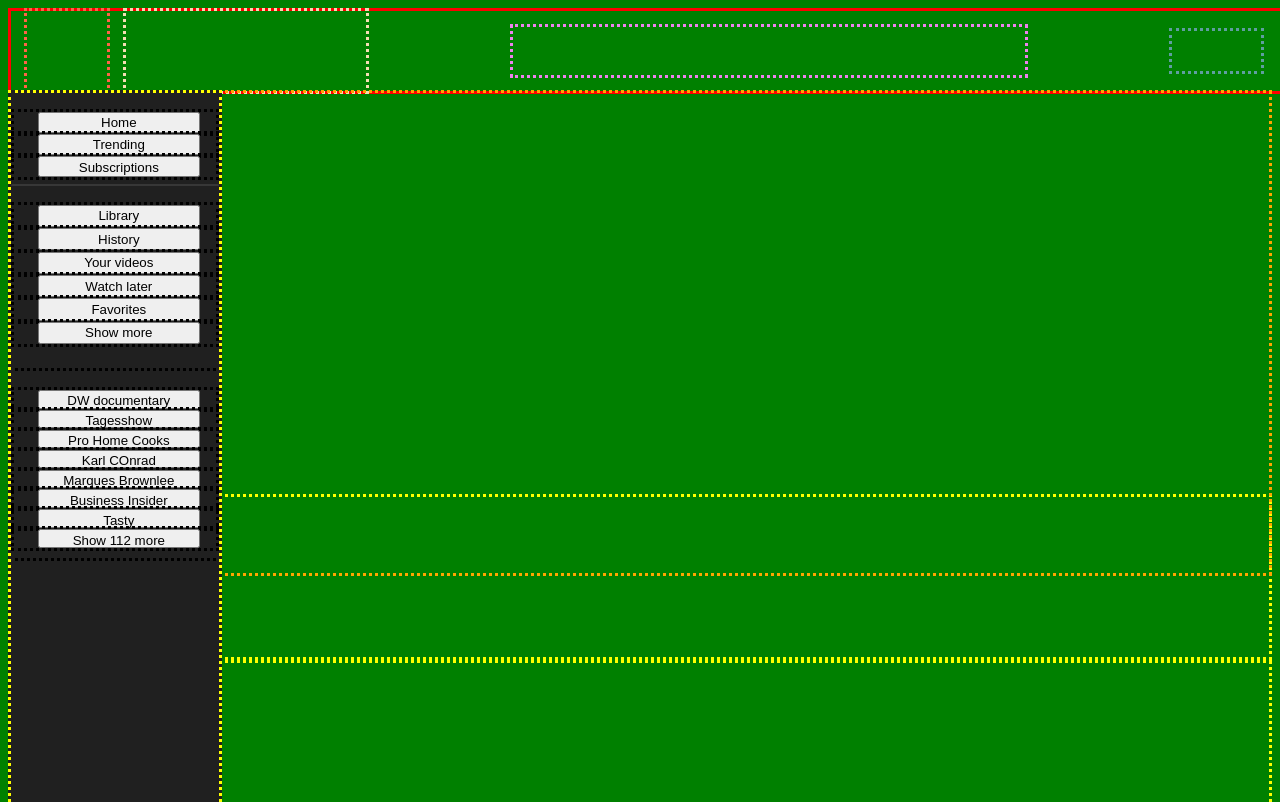
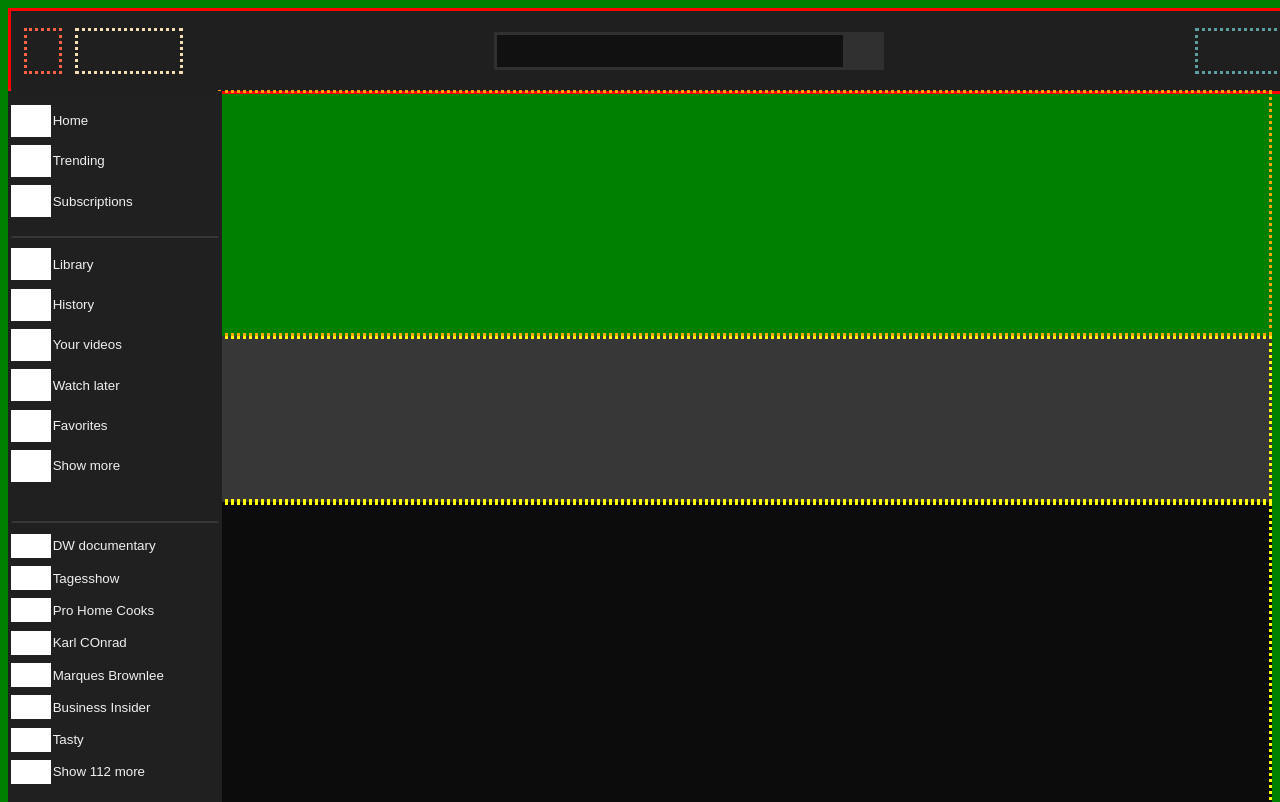
Before and after one commit to mariusErpenbach/youtube-replica, a plain HTML site: page index.html in a window 1280 px wide. Shown: the top 802 px of the page. Drawn offline with Linux system fonts and the light colour scheme.

Commit message:
added search bar at the top, and colors overall

```diff
--- a/css/replica.css
+++ b/css/replica.css
@@ -4,42 +4,62 @@ body{
 }
 #topHeader{
     position:fixed;
-
     display:flex;
+    flex-direction: row;
     width:100%;
     height:5rem;
-
+    background-color:#1F1F1F;
     border-style:solid;
     border-color:red;
 }
  #threeBarIcon{
     align-self:center;
     margin-left:1%;
-    width:5rem;
-    height:5rem;
+   width:2.5%;
+    height:50%;
     border-style:dotted;
     border-color:tomato;
 }
 #logo{
     margin-left:1%;
     align-self:center;
-    height:5rem;
-    width:15rem;
+    height:50%;
+    width:8%;
     border-style:dotted;
     border-color:wheat;
 }
-#searchbar{
+#searchSection{
+    display:flex;
+    flex-direction: row;
     align-self:center;
     margin-left:auto;
     margin-right:auto;
-    width:40%;
-    height:60%;
+    width:30%;
+    height:40%;
     border-style:dotted;
-    border-color:violet;
+    border-color:#303030;
+    background-color:#303030;
+}
+#searchbar{
+    color:#F0F0F0;
+    align-self:center;
+    width:90%;
+    height:95%;
+    background-color:#111111;
+    border-width:0;
+}
+#searchButton{
+    align-self:center;
+    border-width:0;
+    height:95%;
+    width:10%;
+    background-color:#303030;
+}
+#voiceInput{
+    background-color:yellow;
 }
 #headingButtons{
     align-self:center;
-    margin-right:2.1%;
     width:7%;
     height:50%;
     border-style:dotted;
@@ -51,51 +71,61 @@ body{
     display:flex;
     margin-left:13.1rem;
     width:auto;
-    height:30rem;
+    height:15rem;
     border-style:dotted;
     border-color:orange;
 
 }
 nav{
+    position:relative;
+    top:5.1rem;
     display:flex;
     margin-left:13.1rem;
     width:auto;
     height:10rem;
+    background-color:#373737;
     border-style:dotted;
     border-color:yellow;
 }
 #videos{
+    position:relative;
+    top:5.1rem;
     display:flex;
     margin-left:13.1rem;
     width:auto;
     height:60rem;
+    background-color:#0C0C0C;
     border-style:dotted;
     border-color:yellow;
 }
 aside{
     position:fixed;
-    top:5.6rem;
+    top:5.7rem;
     display:flex;
-    overflow-y: scroll;
-    top: 5.6rem;
-    bottom: -50rem;
+
     width:13rem;
     height:95vh;
     background-color:#202020;
-    border-style:dotted;
-    border-color:yellow;
+    border-style:solid;
+    border-color:#202020;
     flex-direction: column;
     align-items: center;
 
 }
 aside>section>ul{
-    border-style:dotted;
+    background-color:white;
     height:10%;
-    margin-bottom:-10%;
+    margin-top:5%;
 }
-aside>section>ul:hover{
+aside>section>ul:hover  {
+    background-color:grey;
+    }
+aside>section>ul:hover > .sideButton {
 background-color:grey;
 }
+aside>section>ul:hover > {
+    background-color:grey;
+    }
 #aside-top-section{
     display:flex;
     flex-direction: column;
@@ -104,7 +134,8 @@ background-color:grey;
 
 }
 #aside-top-section>ul{
-    height:30%;
+  height:2em;
+  margin-bottom:-1%;
 }
 #aside-mid-section{
     margin-top:10%;
@@ -118,7 +149,8 @@ background-color:grey;
     border-color:#373737;
 }
 #aside-mid-section>ul{
-    height:20%;
+    height:2em;
+  margin-bottom:-1%;
 }
 #aside-bottom-section{
     margin-top:20%;
@@ -126,13 +158,22 @@ background-color:grey;
     flex-direction: column;
     width:100%;
     height:auto;
-    border-style:dotted;
+    border-style:solid;
     border-color:black;
+    border-width:2px 0 0 0 ;
+    border-radius:1%;
+    border-color:#373737;
+}
+#aside-bottom-section>ul{
+    height:1.5em;
+    margin-bottom:-1%;
 }
 .sideButton{
-
+    text-align:start;
     height:100%;
     width:100%;
-    margin-left:-10%;
     padding:1%;
+    color:#F0F0F0;
+    border-width:0;
+    background-color:#202020;
 }
--- a/index.html
+++ b/index.html
@@ -12,7 +12,11 @@
     <header id="topHeader">
         <div id="threeBarIcon"></div>
         <section id="logo"></section>
-        <section id="searchbar"></section>
+        <section id="searchSection">
+            <input id="searchbar"/>
+            <button id="searchButton"type="button"> </button> <!-- search icon needed-->
+        </section>
+        <span id="voiceInput"></span>
         <section id="headingButtons"></section>
     </header>
     <div id="profileBanner"></div>
```
